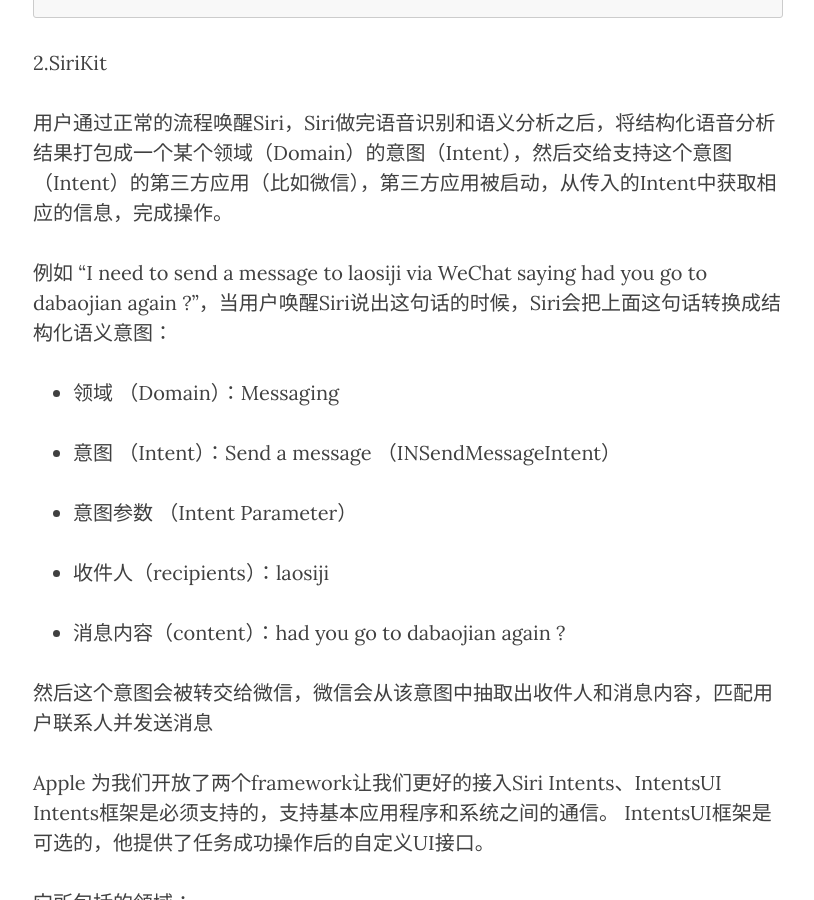
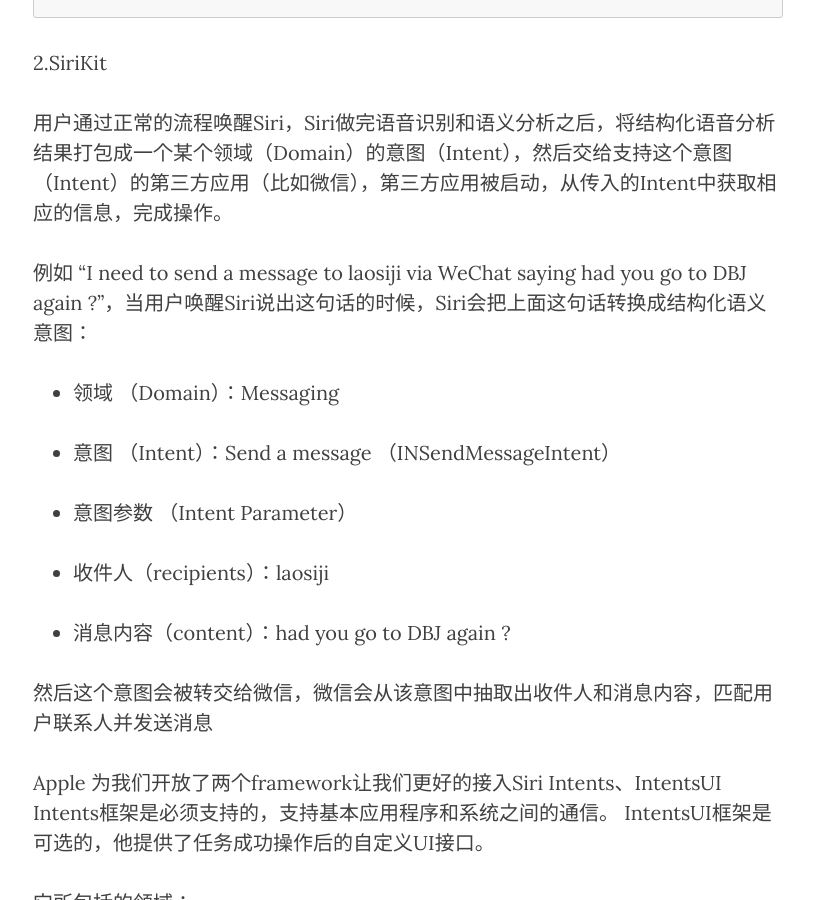
Before and after one commit to lizouzt/blog, a Jekyll site: the page built from _posts/2017-01-01-ios2016技术回顾.markdown, in a window 1280 px wide and 900 px high, scrolled down 5854 px. Shown: the whole window, without its empty margins (232-1046 px from the left). Built offline with Jekyll 4.4.1, drawn with Linux system fonts in a browser that asks for light colours; nearby versions of some CDN libraries; comment, search, counter and statistics services are not loaded.

Commit message:
修改一下名字

```diff
--- a/_posts/2017-01-01-ios2016技术回顾.markdown
+++ b/_posts/2017-01-01-ios2016技术回顾.markdown
@@ -201,7 +201,7 @@
 
 用户通过正常的流程唤醒Siri，Siri做完语音识别和语义分析之后，将结构化语音分析结果打包成一个某个领域（Domain）的意图（Intent），然后交给支持这个意图（Intent）的第三方应用（比如微信），第三方应用被启动，从传入的Intent中获取相应的信息，完成操作。
 
-例如 “I need to send a message to laosiji via WeChat saying had you go to dabaojian again ?"，当用户唤醒Siri说出这句话的时候，Siri会把上面这句话转换成结构化语义意图：
+例如 “I need to send a message to laosiji via WeChat saying had you go to DBJ again ?"，当用户唤醒Siri说出这句话的时候，Siri会把上面这句话转换成结构化语义意图：
 
 * 领域 （Domain）：Messaging
 
@@ -211,7 +211,7 @@
 
 * 收件人（recipients）：laosiji
 
-* 消息内容（content）：had you go to dabaojian again ?
+* 消息内容（content）：had you go to DBJ again ?
 
 然后这个意图会被转交给微信，微信会从该意图中抽取出收件人和消息内容，匹配用户联系人并发送消息
 
```
